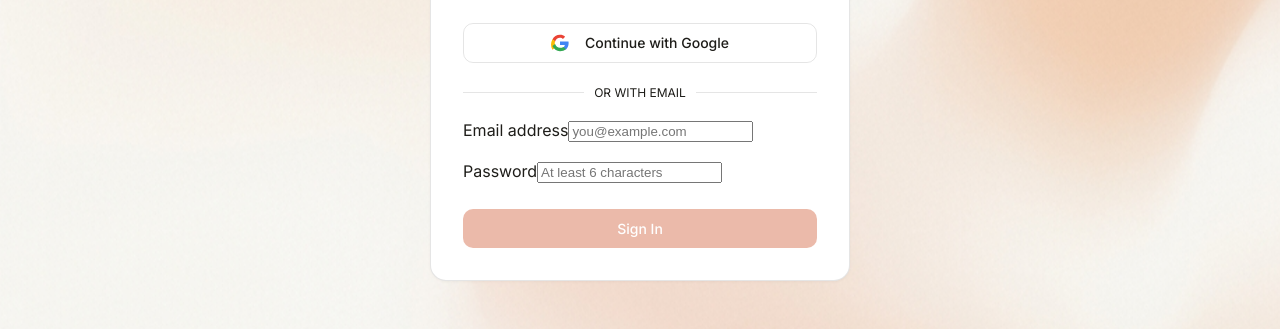
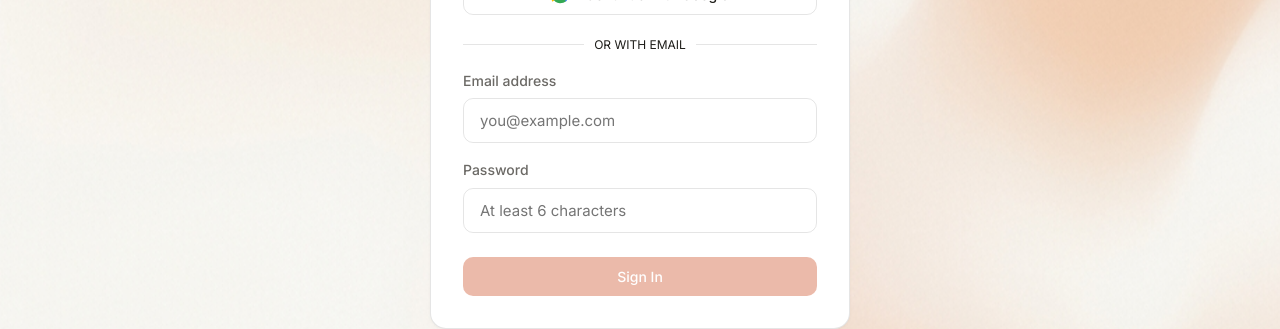
Before and after one commit to Yogeshvar005/Webtest-Scanner, a Next.js app in the folder apps/web/: page /login in a window 1280 px wide. Shown: the part 426-755 px from the top of the page. Built offline with nearby package versions, Linux system fonts and the light colour scheme; no server answers.

Commit message:
style: fix email and password input styling on login page

```diff
--- a/apps/web/src/app/globals.css
+++ b/apps/web/src/app/globals.css
@@ -226,7 +226,7 @@ button:disabled {
 /* ============================================================
    Inputs & Textareas
    ============================================================ */
-input[type="text"], textarea, select {
+input[type="text"], input[type="email"], input[type="password"], textarea, select {
   width: 100%;
   background-color: transparent;
   border: 1px solid var(--border);
@@ -238,9 +238,22 @@ input[type="text"], textarea, select {
   transition: border-color 0.2s ease, box-shadow 0.2s ease;
 }
 
-input[type="text"]:focus, textarea:focus, select:focus {
+input[type="text"]:focus, input[type="email"]:focus, input[type="password"]:focus, textarea:focus, select:focus {
   outline: none;
   border-color: var(--border-focus);
+}
+
+.field {
+  display: flex;
+  flex-direction: column;
+  gap: 6px;
+  text-align: left;
+}
+
+.field label {
+  font-size: 14px;
+  font-weight: 500;
+  color: var(--text-secondary);
 }
 
 /* ============================================================
```
